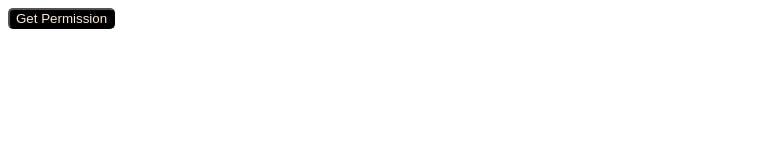
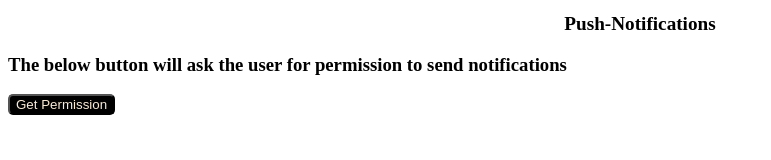
Before and after one commit to louie-espinosa/push-notifications, a plain HTML site: page push.html in a window 1280 px wide. Shown: the whole page, without its empty margins (0-771 px from the left). Drawn offline with Linux system fonts and the light colour scheme.

Commit message:
Added h1 page title withbasic style, and h3 to explain associated button

```diff
--- a/css/push.css
+++ b/css/push.css
@@ -6,3 +6,8 @@ button {
     background-color: black;
     color: antiquewhite;
 }
+h1 {
+  text-align: center;
+  font-size: larger;
+
+}
--- a/push.html
+++ b/push.html
@@ -8,8 +8,10 @@
     </head>
 
     <body>
+        <h1>Push-Notifications</h1>
 
         <div>
+            <h3>The below button will ask the user for permission to send notifications</h3>
             <button id="permission">Get Permission</button>
         </div>
 
```
